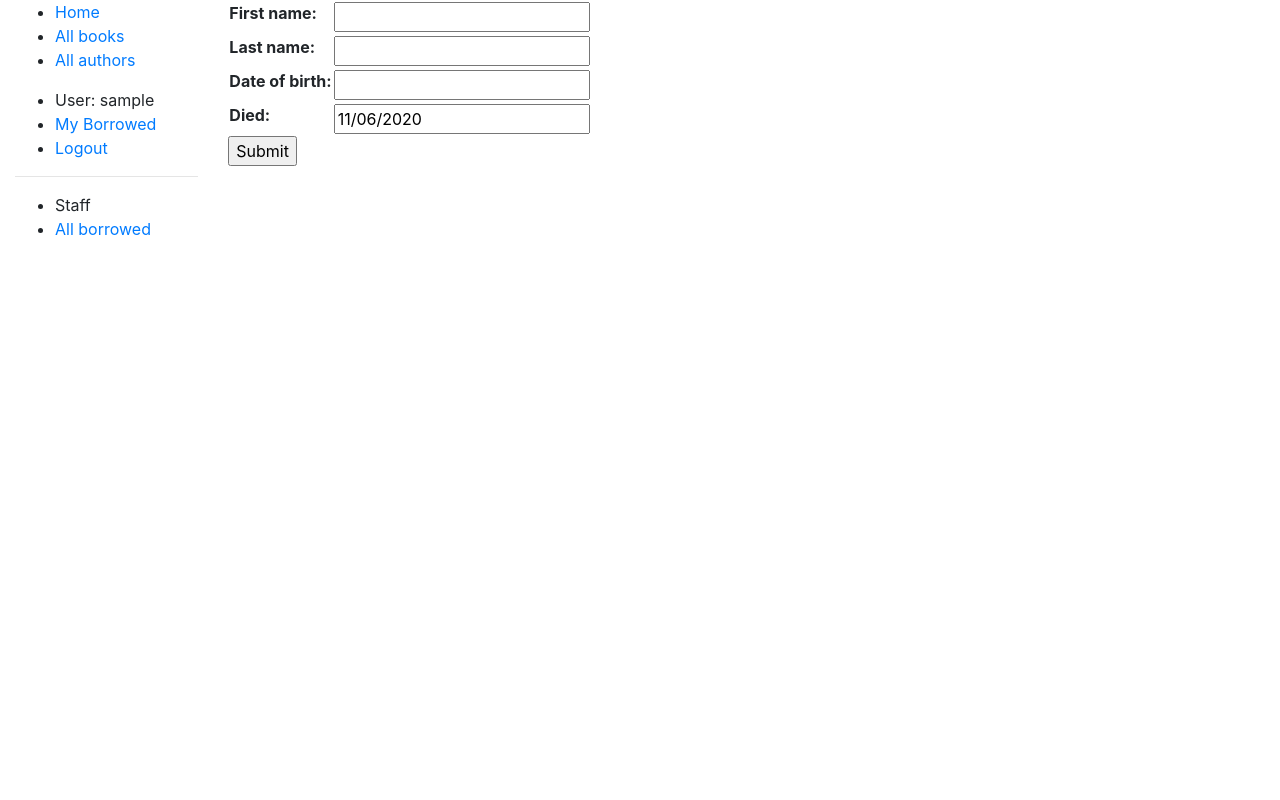
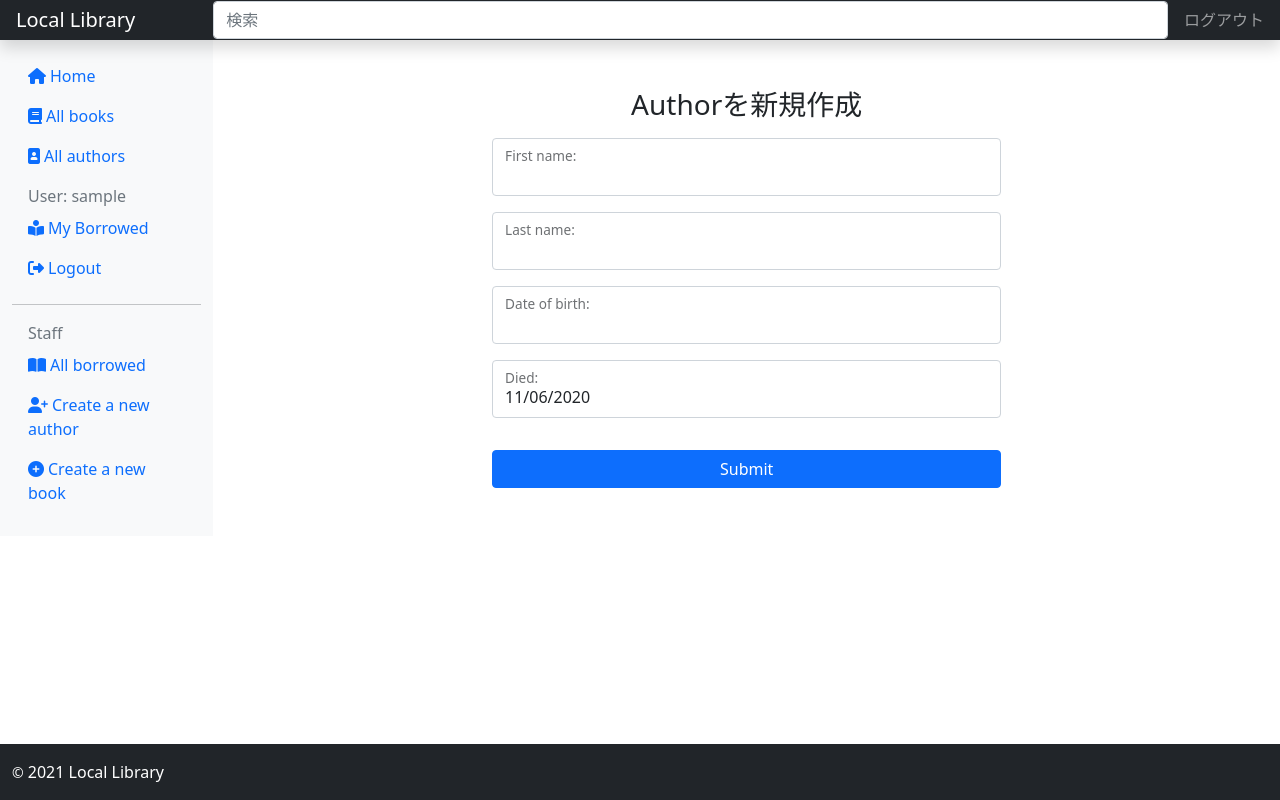
Before and after one commit to akifumi-maeda/django_local_library, a Django app: page /catalog/author/create/ in a window 1280 px wide. Run offline with Django 3.2, Linux system fonts and the light colour scheme; the visitor is signed in with stand-in values (Sample User, id 1); some libraries are stand-ins or nearby versions.

Commit message:
Change design

```diff
--- a/catalog/forms.py
+++ b/catalog/forms.py
@@ -1,11 +1,18 @@
 import datetime
 
 from django import forms
+from django.contrib.auth import models
 from django.core.exceptions import ValidationError
+from django.forms import fields
 from django.utils.translation import ugettext_lazy as _
 
 class RenewBookForm(forms.Form):
     renewal_date = forms.DateField(help_text="Enter a date between now and 4 weeks (default 3).")
+
+    def __init__(self, *args, **kwargs):
+        super().__init__(*args, **kwargs)
+        for field in self.fields.values():
+            field.widget.attrs["class"] = "form-control w-50"
 
     def clean_renewal_date(self):
         data = self.cleaned_data['renewal_date']
@@ -20,3 +27,26 @@ class RenewBookForm(forms.Form):
 
         # Remember to always return the cleaned data.
         return data
+
+from .models import Author, Book
+
+class AuthorCreateForm(forms.ModelForm):
+    class Meta:
+        model = Author
+        fields = ['first_name', 'last_name', 'date_of_birth', 'date_of_death']
+
+    def __init__(self, *args, **kwargs):
+        super().__init__(*args, **kwargs)
+        for field in self.fields.values():
+            field.widget.attrs["class"] = "form-control mb-3"
+
+class BookCreateForm(forms.ModelForm):
+
+    class Meta:
+        model = Book
+        fields = ['title', 'author', 'summary', 'isbn', 'genre', 'language']
+
+    def __init__(self, *args, **kwargs):
+        super().__init__(*args, **kwargs)
+        for field in self.fields.values():
+            field.widget.attrs["class"] = "form-control mb-3"
--- a/catalog/templates/base_generic.html
+++ b/catalog/templates/base_generic.html
@@ -1,51 +1,76 @@
 <!DOCTYPE html>
-<html lang="en">
+<html lang="en" class="h-100">
 <head>
   {% block title %}<title>Local Library</title>{% endblock %}
   <meta charset="utf-8">
   <meta name="viewport" content="width=device-width, initial-scale=1">
-  <link rel="stylesheet" href="https://cdn.jsdelivr.net/npm/bootstrap@4.5.3/dist/css/bootstrap.min.css" integrity="sha384-TX8t27EcRE3e/ihU7zmQxVncDAy5uIKz4rEkgIXeMed4M0jlfIDPvg6uqKI2xXr2" crossorigin="anonymous">
+  <!-- Bootstrap CSS-->
+  <link href="https://cdn.jsdelivr.net/npm/bootstrap@5.0.0-beta1/dist/css/bootstrap.min.css" rel="stylesheet" integrity="sha384-giJF6kkoqNQ00vy+HMDP7azOuL0xtbfIcaT9wjKHr8RbDVddVHyTfAAsrekwKmP1" crossorigin="anonymous">
   <!-- Add additional CSS in static file -->
   {% load static %}
   <link rel="stylesheet" href="{% static 'css/styles.css' %}">
+  <!-- Font Awesome -->
+  <script src="https://kit.fontawesome.com/e8a62318c0.js" crossorigin="anonymous"></script>
 </head>
 
-<body>
+<body class="d-flex flex-column h-100">
+  <header class="navbar navbar-dark sticky-top bg-dark flex-md-nowrap p-0 shadow">
+    <a class="navbar-brand col-md-3 col-lg-2 me-0 px-3" href="{% url 'index' %}">Local Library</a>
+    <button class="navbar-toggler d-md-none collapsed" type="button" data-bs-toggle="collapse" data-bs-target="#sidebarMenu" aria-controls="sidebarMenu" aria-expanded="false" aria-label="Toggle navigation">
+      <span class="navbar-toggler-icon"></span>
+    </button>
+    <input class="form-control form-control-dark w-100" type="text" name="" placeholder="検索" aria-label="検索">
+    <ul class="navbar-nav px-3">
+      <li class="nav-item text-nowrap">
+        {% if user.is_authenticated %}
+          <a class="nav-link" href="{% url 'logout'%}?next={{request.path}}">ログアウト</a>
+        {% else %}
+          <a class="nav-link" href="{% url 'login'%}?next={{request.path}}">ログイン</a>
+        {% endif %}
+      </li>
+    </ul>
+  </header>
 
   <div class="container-fluid">
 
     <div class="row">
-      <div class="col-sm-2">
+      <nav id="sidebarMenu" class="col-md-3 col-lg-2 d-md-block bg-light sidebar collapse sidebar-collapse">
+        <div class="position-sticky pt-3">
           {% block sidebar %}
-        <ul class="sidebar-nav">
-          <li><a href="{% url 'index' %}">Home</a></li>
-          <li><a href="{% url 'books' %}">All books</a></li>
-          <li><a href="{% url 'authors' %}">All authors</a></li>
+            <ul class="nav flex-column">
+              <li class="nav-item"><a class="nav-link {% block active_index %}{% endblock %}" href="{% url 'index' %}"><i class="fas fa-home pe-1"></i>Home</a></li>
+              <li class="nav-item"><a class="nav-link {% block active_books %}{% endblock %}" href="{% url 'books' %}"><i class="fas fa-book pe-1"></i>All books</a></li>
+              <li class="nav-item"><a class="nav-link {% block active_authors %}{% endblock %}" href="{% url 'authors' %}"><i class="fas fa-portrait pe-1"></i>All authors</a></li>
             </ul>
 
-        <ul class="sidebar-nav">
+            <ul class="nav flex-column">
               {% if user.is_authenticated %}
-            <li>User: {{ user.get_username }}</li>
+                <li class="nav-item ps-3 mt-2 text-muted">User: {{ user.get_username }}</li>
 
-            <li><a href="{% url 'my-borrowed' %}">My Borrowed</a></li>
+                <li class="nav-item"><a class="nav-link" href="{% url 'my-borrowed' %}"><i class="fas fa-book-reader pe-1"></i>My Borrowed</a></li>
 
-            <li><a href="{% url 'logout'%}?next={{request.path}}">Logout</a></li>
+                <li class="nav-item"><a class="nav-link" href="{% url 'logout'%}?next={{request.path}}"><i class="fas fa-sign-out-alt pe-1"></i>Logout</a></li>
               {% else %}
-            <li><a href="{% url 'login'%}?next={{request.path}}">Login</a></li>
+                <li class="nav-item"><a class="nav-link" href="{% url 'login'%}?next={{request.path}}"><i class="fas fa-sign-in-alt pe-1"></i>Login</a></li>
               {% endif %}
             </ul>
 
             {% if user.is_staff %}
               <hr />
-          <ul class="sidebar-nav">
-            <li>Staff</li>
-            <li><a href="{% url 'all-borrowed' %}">All borrowed</a></li>
+              <ul class="nav flex-column">
+                <li class="nav-item ps-3 text-muted">Staff</li>
+                <li class="nav-item"><a class="nav-link" href="{% url 'all-borrowed' %}"><i class="fas fa-book-open pe-1"></i>All borrowed</a></li>
+                <li class="nav-item"><a class="nav-link" href="{% url 'author-create' %}"><i class="fas fa-user-plus pe-1"></i>Create a new author</a></li>
+                <li class="nav-item"><a class="nav-link" href="{% url 'book-create' %}"><i class="fas fa-plus-circle pe-1"></i>Create a new book</a></li>
               </ul>
             {% endif %}
 
           {% endblock %}
         </div>
-      <div class="col-sm-10 ">
+      </nav>
+
+
+      <main class="col-md-9 ms-sm-auto col-lg-10 px-md-4">
         {% block content %}{% endblock %}
 
         {% block pagination %}
@@ -65,9 +90,19 @@
               </div>
           {% endif %}
         {% endblock %}
-      </div>
+      </main>
+
     </div>
 
   </div>
+
+  <footer class="footer mt-auto py-3 bg-dark">
+        <div class="container-fluid">
+            <span class="text-white"><small>&copy;</small> 2021 Local Library</span>
+        </div>
+    </footer>
+
+  <!-- Bootstrap JavaScript-->
+  <script src="https://cdn.jsdelivr.net/npm/bootstrap@5.0.0-beta1/dist/js/bootstrap.bundle.min.js" integrity="sha384-ygbV9kiqUc6oa4msXn9868pTtWMgiQaeYH7/t7LECLbyPA2x65Kgf80OJFdroafW" crossorigin="anonymous"></script>
 </body>
 </html>
--- a/catalog/templates/catalog/author_form.html
+++ b/catalog/templates/catalog/author_form.html
@@ -1,11 +1,19 @@
 {% extends "base_generic.html" %}
 
 {% block content %}
-    <form action="" method="post">
+    <form class="w-50 mx-auto my-5" action="" method="post">
+        <h3 class="text-center mb-3 fw-normal">{{ title }}</h3>
         {% csrf_token %}
-        <table>
-            {{ form.as_table }}
-        </table>
-        <input type="submit" value="Submit">
+        {% for field in form %}
+            {{ field.error }}
+            <div class="form-floating">
+                {{ field }}
+                {{ field.label_tag }}
+                {% if field.help_text %}
+                <p class="help">{{ field.help_text|safe }}</p>
+                {% endif %}
+            </div>
+        {% endfor %}
+        <button type="submit" class="mt-3 w-100 btn btn-primary">Submit</button>
     </form>
 {% endblock %}
--- a/catalog/templates/catalog/bookinstance_list_borrowed_all.html
+++ b/catalog/templates/catalog/bookinstance_list_borrowed_all.html
@@ -4,9 +4,9 @@
     <h1>Borrowed books</h1>
 
     {% if bookinstance_list %}
-        <ul>
+        <ul class="list-group list-group-flush">
             {% for bookinst in bookinstance_list %}
-                <li class="{% if bookinst.is_overdue %}text-danger{% endif %}">
+                <li class="{% if bookinst.is_overdue %}text-danger{% endif %} list-group-item">
                     <a href="{% url 'book-detail' bookinst.book.pk %}">{{bookinst.book.title}}</a> ({{ bookinst.due_back }}){% if user.is_staff %}-{{ bookinst.borrower }}{% endif %} {% if perms.catalog.can_mark_returned %}- <a href="{% url 'renew-book-librarian' bookinst.id %}">Renew</a>  {% endif %}
                 </li>
             {% endfor %}
--- a/catalog/templates/catalog/bookinstance_list_borrowed_user.html
+++ b/catalog/templates/catalog/bookinstance_list_borrowed_user.html
@@ -4,9 +4,9 @@
     <h1>Borrowed books</h1>
 
     {% if bookinstance_list %}
-        <ul>
+        <ul class="list-group list-group-flush">
             {% for bookinst in bookinstance_list %}
-                <li class="{% if bookinst.is_overdue %}text-danger{% endif %}">
+                <li class="{% if bookinst.is_overdue %}text-danger{% endif %} list-group-item">
                     <a href="{% url 'book-detail' bookinst.book.pk %}">{{bookinst.book.title}}</a> ({{ bookinst.due_back }})
                 </li>
             {% endfor %}
--- a/catalog/views.py
+++ b/catalog/views.py
@@ -125,18 +125,30 @@ def renew_book_librarian(request, pk):
 from django.views.generic.edit import CreateView, UpdateView, DeleteView
 from django.urls import reverse_lazy
 
-from catalog.models import Author
+from .forms import AuthorCreateForm, BookCreateForm
 
 class AuthorCreate(PermissionRequiredMixin, CreateView):
     model = Author
-    fields = ['first_name', 'last_name', 'date_of_birth', 'date_of_death']
+    form_class = AuthorCreateForm
+    # fields = ['first_name', 'last_name', 'date_of_birth', 'date_of_death']
     initial =  {'date_of_death': '11/06/2020'}
     permission_required = 'catalog.can_mark_returned'
 
+    def get_context_data(self, **kwargs):
+        context = super().get_context_data(**kwargs)
+        context['title'] = 'Authorを新規作成'
+        return context
+
 class AuthorUpdate(PermissionRequiredMixin, UpdateView):
     model = Author
-    fields = '__all__' # Not recommended (potential security issue if more fields added)
+    form_class = AuthorCreateForm
+    # fields = '__all__' # Not recommended (potential security issue if more fields added)
     permission_required = 'catalog.can_mark_returned'
+
+    def get_context_data(self, **kwargs):
+        context = super().get_context_data(**kwargs)
+        context['title'] = 'Authorを更新'
+        return context
 
 class AuthorDelete(PermissionRequiredMixin, DeleteView):
     model = Author
@@ -145,13 +157,25 @@ class AuthorDelete(PermissionRequiredMixin, DeleteView):
 
 class BookCreate(PermissionRequiredMixin, CreateView):
     model = Book
-    fields =  ['title', 'author', 'summary', 'isbn', 'genre', 'language']
+    form_class = BookCreateForm
+    # fields =  ['title', 'author', 'summary', 'isbn', 'genre', 'language']
     permission_required = 'catalog.can_mark_returned'
+
+    def get_context_data(self, **kwargs):
+        context = super().get_context_data(**kwargs)
+        context['title'] = 'Bookを新規作成'
+        return context
 
 class BookUpdate(PermissionRequiredMixin, UpdateView):
     model = Book
-    fields =  ['title', 'author', 'summary', 'isbn', 'genre', 'language']
+    form_class = BookCreateForm
+    # fields =  ['title', 'author', 'summary', 'isbn', 'genre', 'language']
     permission_required = 'catalog.can_mark_returned'
+
+    def get_context_data(self, **kwargs):
+        context = super().get_context_data(**kwargs)
+        context['title'] = 'Bookを更新'
+        return context
 
 class BookDelete(PermissionRequiredMixin, DeleteView):
     model = Book
--- a/locallibrary/urls.py
+++ b/locallibrary/urls.py
@@ -14,6 +14,7 @@ Including another URLconf
     2. Add a URL to urlpatterns:  path('blog/', include('blog.urls'))
 """
 from django.contrib import admin
+from django.contrib import auth
 from django.urls import path
 
 # Use include() to add paths from the catalog application
@@ -40,6 +41,11 @@ from django.conf.urls.static import static
 urlpatterns += static(settings.STATIC_URL, document_root=settings.STATIC_ROOT)
 
 #Add Django site authentication urls (for login, logout, password management)
+from django.contrib.auth import views as auth_views
+from .forms import LoginForm
+
 urlpatterns += [
+    path('accounts/login/', auth_views.LoginView.as_view(authentication_form=LoginForm), name='login'),
+    path('accounts/logout/', auth_views.LogoutView.as_view(), name='logout'),
     path('accounts/', include('django.contrib.auth.urls')),
 ]
```
Also changed, not shown: catalog/templates/catalog/author_detail.html (+9 -1 lines), catalog/templates/catalog/author_list.html (+6 -8 lines), catalog/templates/catalog/book_detail.html (+7 -1 lines), catalog/templates/catalog/book_form.html (+4 -5 lines), catalog/templates/catalog/book_list.html (+4 -6 lines), catalog/templates/catalog/book_renew_librarian.html (+3 -5 lines), catalog/templates/index.html (+10 -8 lines), locallibrary/forms.py (added, +10 -0 lines), templates/registration/login.html (+13 -16 lines). Lines whose indentation alone changed are shown as unchanged.
